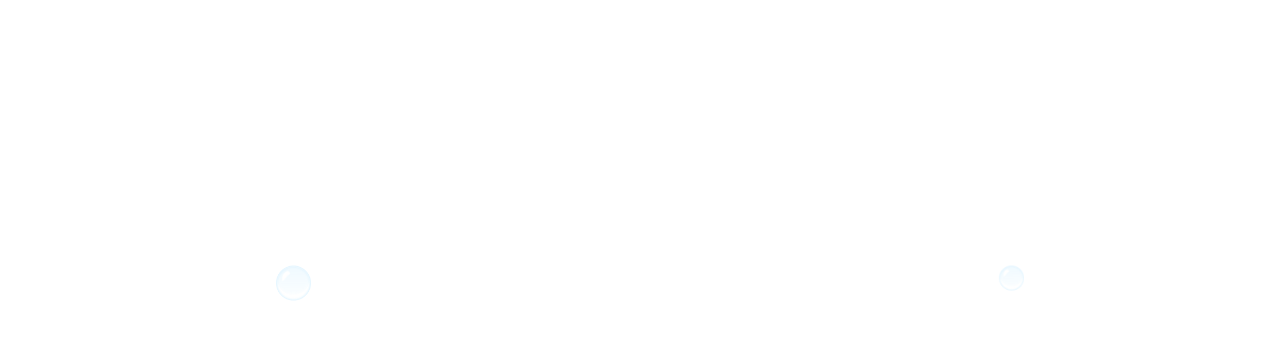
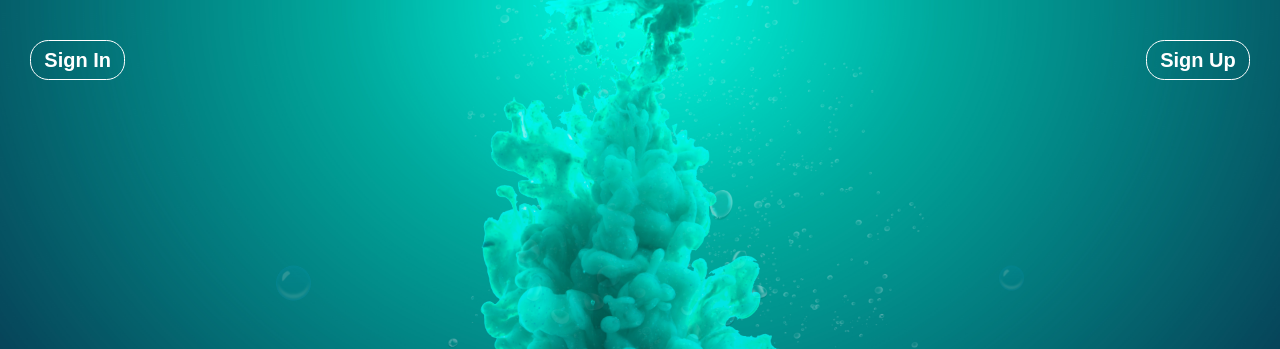
Before and after one commit to ObidaBdia/homepage, a plain HTML site: page index.html in a window 1280 px wide. Shown: the top 349 px of the page. Drawn offline with Linux system fonts and the light colour scheme.

Commit message:
Add files via upload

```diff
--- a/index.html
+++ b/index.html
@@ -10,7 +10,7 @@
 <body>
     <button class="btn1">sign in</button>
     <button class="btn2">sign up</button>
-    <img class="background" src="/Coventic Webpage images/background.png" alt="">
+    <img class="background" src="background.png" alt="">
     <h1>be silent like deep water&#128044;</h1>
     <div class="bubbles">
         <img class="img1 img" src="bubble.png" alt="">
```
